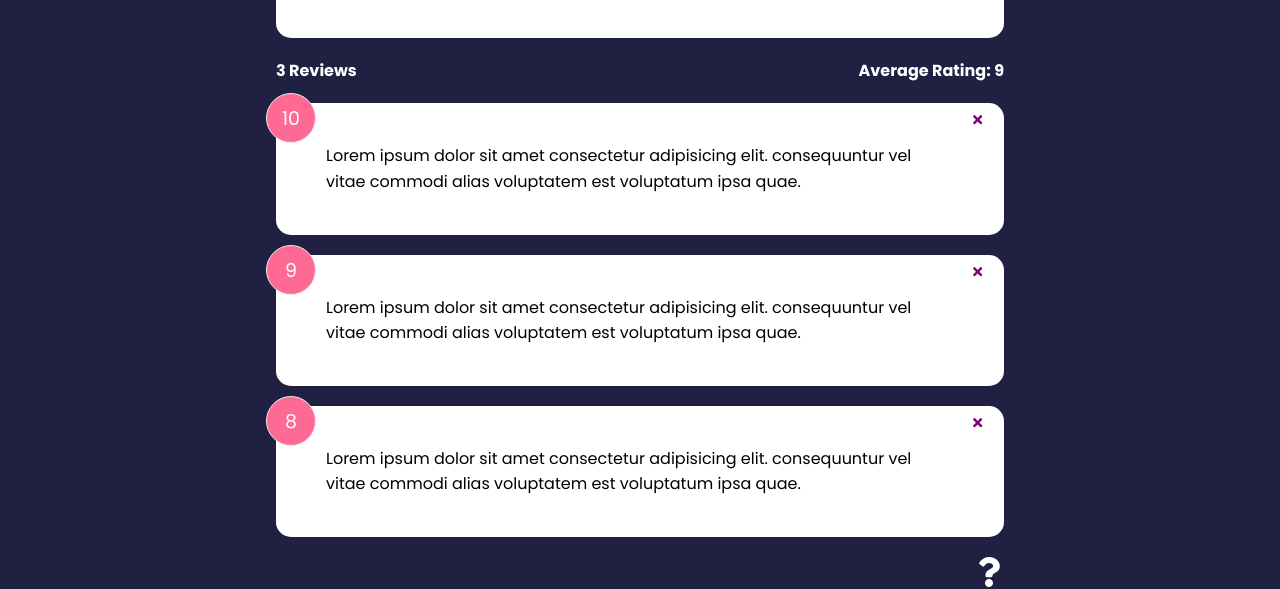
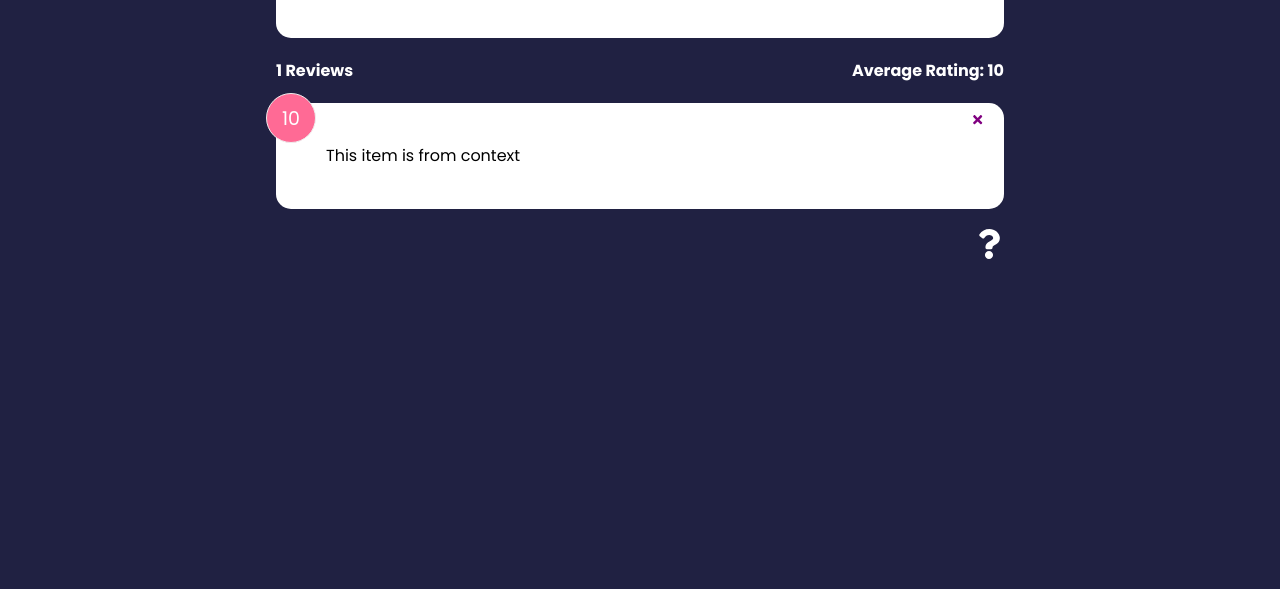
Before and after one commit to OnaKotryna/FeedbackApp, a React (Create React App) app: page / in a window 1280 px wide. Shown: the part 341-930 px from the top of the page. After the commit the page ends 800 px from the top, so only its background shows below. Built offline with nearby package versions, Linux system fonts and the light colour scheme.

Commit message:
Context used in compnents

```diff
--- a/src/App.js
+++ b/src/App.js
@@ -11,7 +11,7 @@
 import { FeedbackProvider } from "./context/FeedbackContext";
 function App() {
   const [feedback, setFeedback] = useState(FeedbackData);
-  const deleteFeeback = (id) => {
+  const deleteFeedback = (id) => {
     if (window.confirm("Are you sure?")) {
       setFeedback(feedback.filter((item) => item.id !== id));
     }
@@ -32,11 +32,8 @@
               element={
                 <>
                   <FeedbackForm handleAdd={addFeedback} />
-                  <FeedbackStats feedback={feedback} />
-                  <FeedbackList
-                    feedback={feedback}
-                    handleDelete={deleteFeeback}
-                  />
+                  <FeedbackStats />
+                  <FeedbackList handleDelete={deleteFeedback} />
                 </>
               }
             />
--- a/src/components/FeedbackList.jsx
+++ b/src/components/FeedbackList.jsx
@@ -1,9 +1,12 @@
 import { motion } from "framer-motion";
+import { useContext } from "react";
 import React from "react";
-import PropTypes from "prop-types";
 import FeedbackItem from "./FeedbackItem";
+import FeedbackContext from "../context/FeedbackContext";
 
-function FeedbackList({ feedback, handleDelete }) {
+function FeedbackList({ handleDelete }) {
+  const { feedback } = useContext(FeedbackContext);
+
   if (!feedback || feedback.length === 0) {
     return <p>No Feedback Yet</p>;
   }
@@ -30,13 +33,4 @@
     </div>
   );
 }
-FeedbackList.propTypes = {
-  feedback: PropTypes.arrayOf(
-    PropTypes.shape({
-      id: PropTypes.number.isRequired,
-      text: PropTypes.string.isRequired,
-      number: PropTypes.number,
-    })
-  ),
-};
 export default FeedbackList;
--- a/src/components/FeedbackStats.jsx
+++ b/src/components/FeedbackStats.jsx
@@ -1,7 +1,9 @@
 import React from "react";
-import PropTypes from "prop-types";
+import { useContext } from "react";
+import FeedbackContext from "../context/FeedbackContext";
 
-function FeedbackStats({ feedback }) {
+function FeedbackStats() {
+  const { feedback } = useContext(FeedbackContext);
   // calculate ratings average
   let average =
     feedback.reduce((acc, cur) => {
@@ -15,8 +17,4 @@
     </div>
   );
 }
-
-FeedbackStats.propTypes = {
-  feedback: PropTypes.array.isRequired,
-};
 export default FeedbackStats;
--- a/src/context/FeedbackContext.jsx
+++ b/src/context/FeedbackContext.jsx
@@ -20,3 +20,5 @@
     </FeedbackContext.Provider>
   );
 };
+
+export default FeedbackContext;
```
